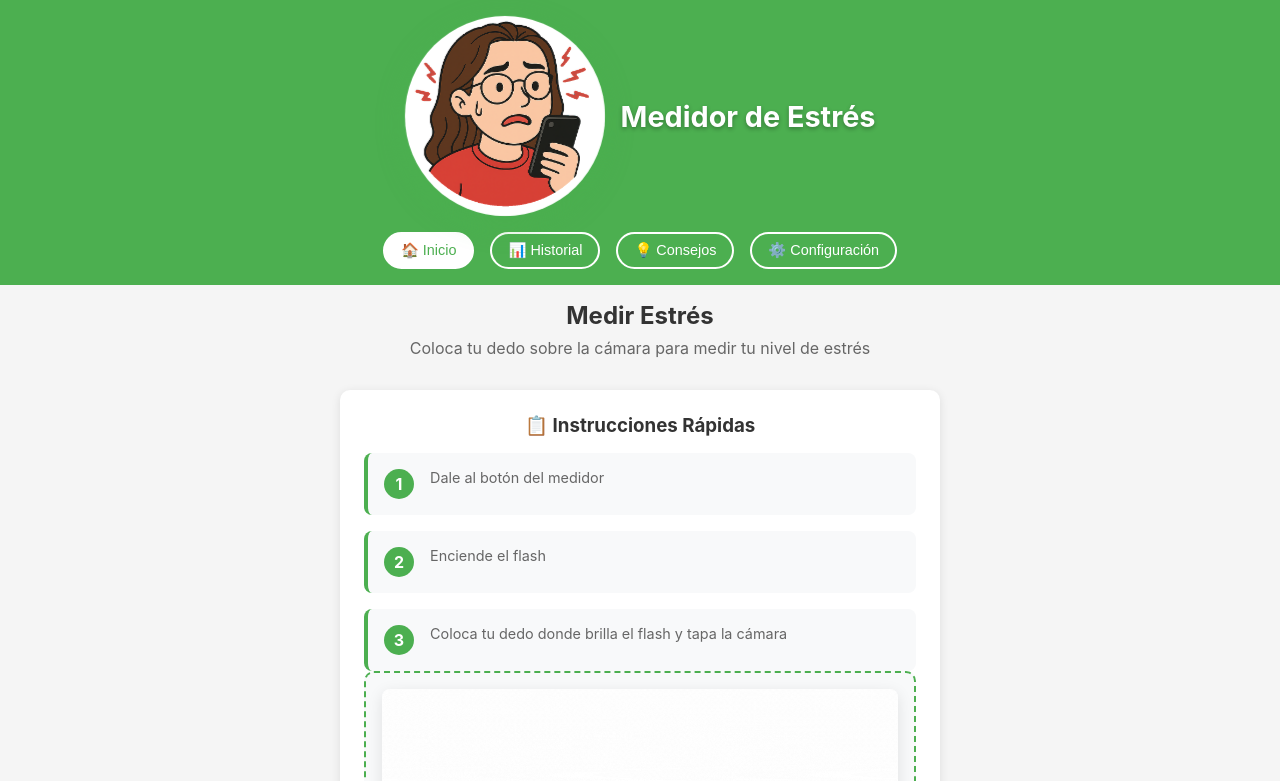
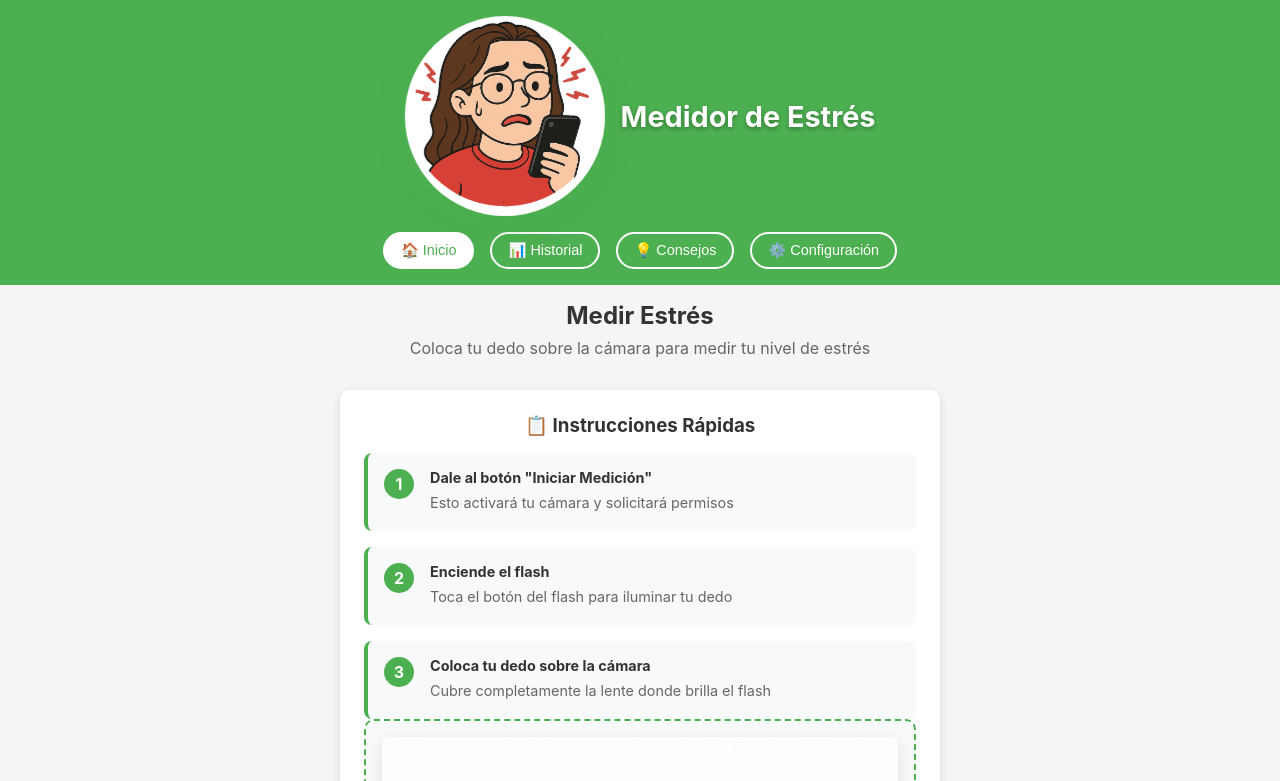
Before and after one commit to jortecs/Medidor-de-estres, a React (Create React App) app: page / in a window 1280 px wide. Shown: the top 781 px of the page. Built offline with nearby package versions, Linux system fonts and the light colour scheme.

Commit message:
Ampliadas las instrucciones para mayor claridad

```diff
--- a/src/App.js
+++ b/src/App.js
@@ -381,21 +381,24 @@ const HomeScreen = () => {
           <div className="instruction-step">
             <span className="step-number">1</span>
             <div className="step-content">
-              <p>Dale al botón del medidor</p>
+              <p><strong>Dale al botón "Iniciar Medición"</strong></p>
+              <p>Esto activará tu cámara y solicitará permisos</p>
             </div>
           </div>
 
           <div className="instruction-step">
             <span className="step-number">2</span>
             <div className="step-content">
-              <p>Enciende el flash</p>
+              <p><strong>Enciende el flash</strong></p>
+              <p>Toca el botón del flash para iluminar tu dedo</p>
             </div>
           </div>
 
           <div className="instruction-step">
             <span className="step-number">3</span>
             <div className="step-content">
-              <p>Coloca tu dedo donde brilla el flash y tapa la cámara</p>
+              <p><strong>Coloca tu dedo sobre la cámara</strong></p>
+              <p>Cubre completamente la lente donde brilla el flash</p>
             </div>
           </div>
         </div>
```
